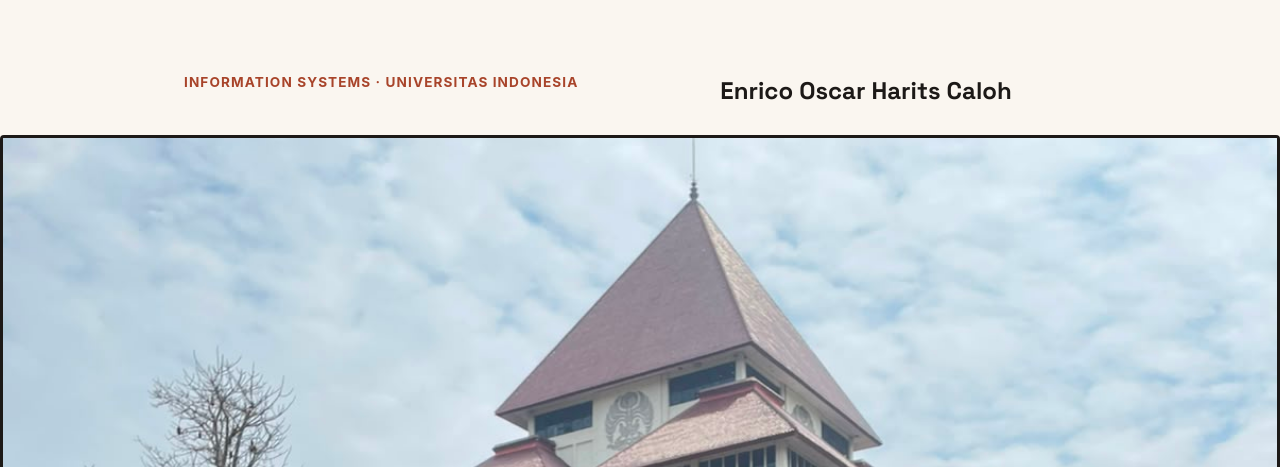
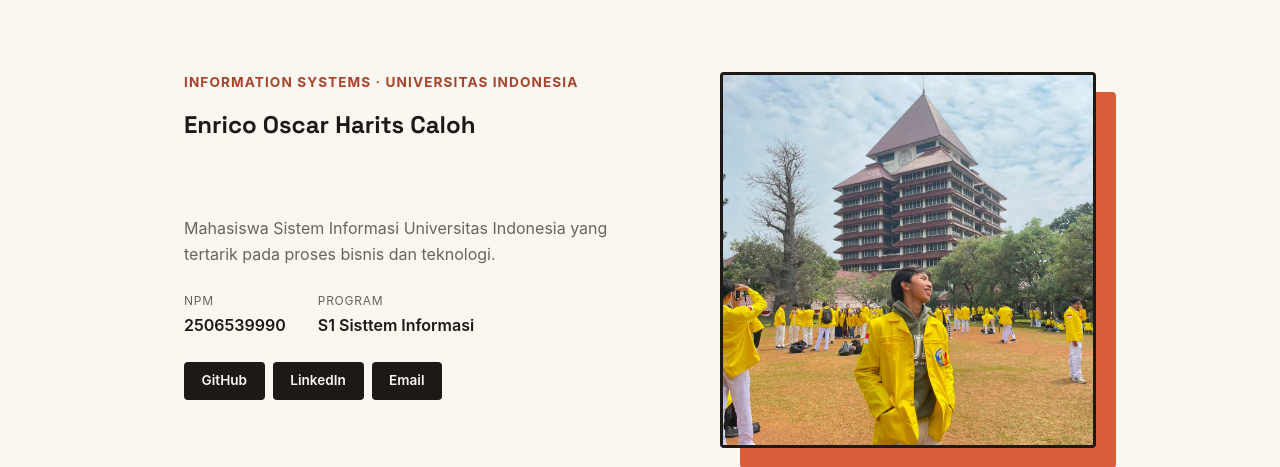
Before and after one commit to ricocalohhh/myportofolio, a Django app: page / in a window 1280 px wide. Shown: the part 74-541 px from the top of the page. Run offline with Django 5.2, Linux system fonts and the light colour scheme.

Commit message:
fix: line accidentally erased

```diff
--- a/templates/index.html
+++ b/templates/index.html
@@ -25,13 +25,16 @@
         <section class="hero" id="profile">
             <div class="container hero-grid">
 
+                <div class="hero-identitiy">
                     <p class="hero-kicker">Information Systems &middot; Universitas Indonesia</p>
                     <h1>{{ name }}</h1>
                 </div>
+
                 <div class="hero-photo">
                     <div class="photo-block"></div>
                     <img class="avatar" src="/static/img/foto_latar_ui.jpeg" alt="Photo of {{ name }}">
                 </div>
+
                 <div class="hero-details">
                     <p class="bio">{{ bio }}</p>
                     <dl class="meta-list">
```
Also changed, not shown: main/models.py (line endings or trailing spaces), static/css/style.css (line endings or trailing spaces).
